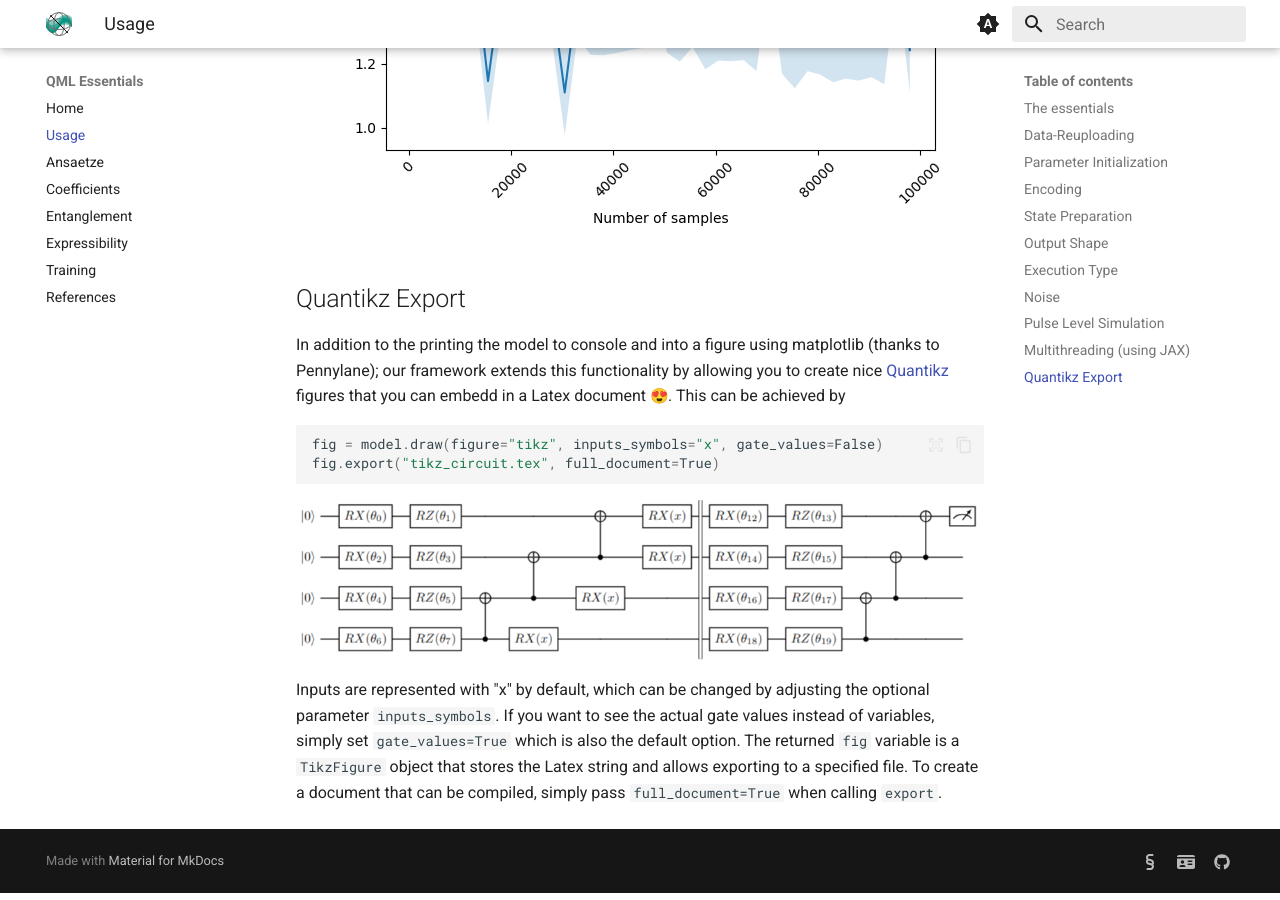
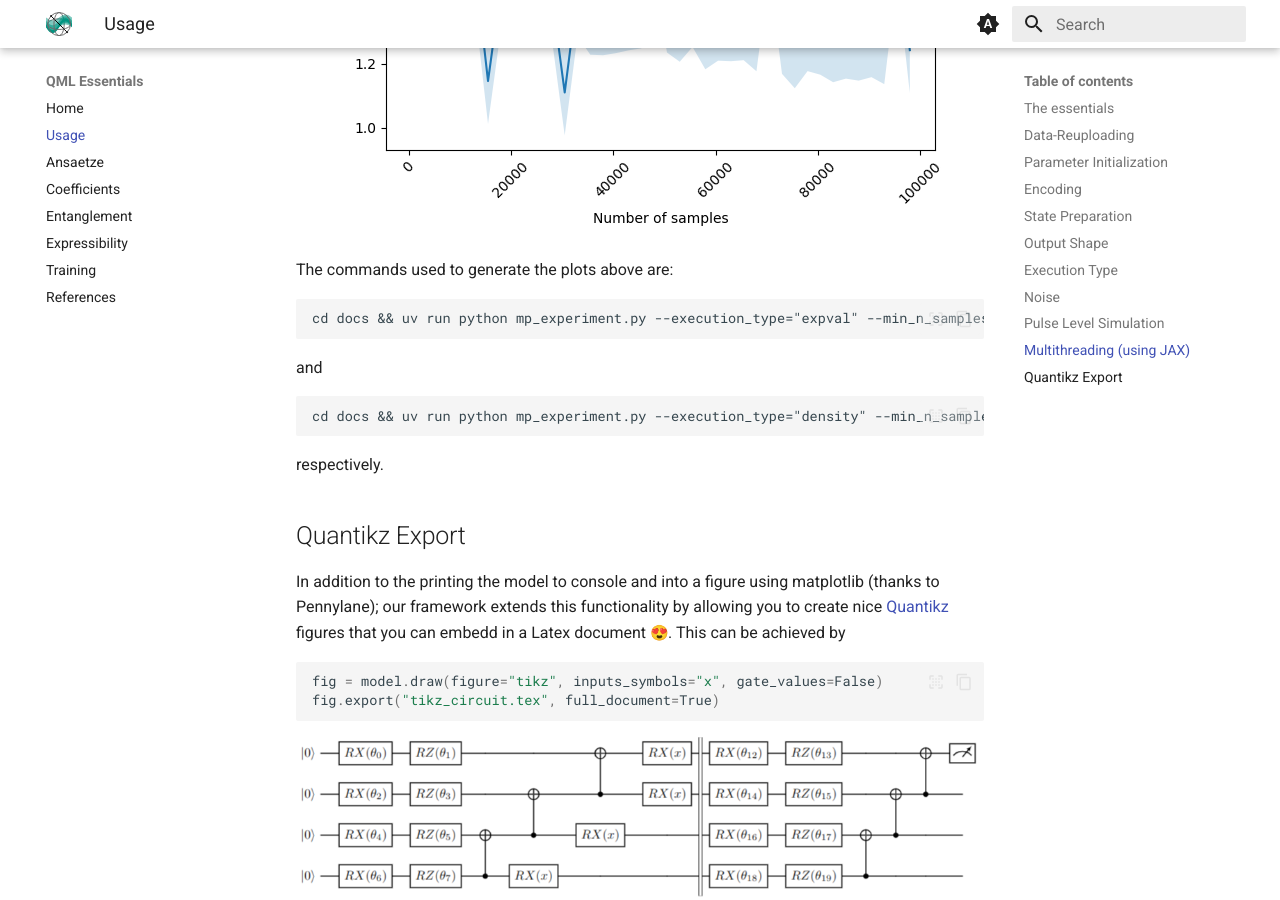
Before and after one commit to cirKITers/qml-essentials, an MkDocs documentation site: the page built from docs/usage.md, in a window 1280 px wide and 900 px high, scrolled down 9272 px. Built offline with MkDocs 1.6.1 and Material for MkDocs 9.7.7, drawn with Linux system fonts in a browser that asks for light colours; emoji names are drawn with the system emoji font.

Commit message:
added desc for commands
Signed-off-by: lc3267 <lc3267@kit.edu>

````diff
--- a/docs/usage.md
+++ b/docs/usage.md
@@ -305,6 +305,15 @@ While computing the expectation value is significantly easier, there can still b
 ![Multiprocessing Expval](figures/mp_result_expval_light.png#center#only-light)
 ![Multiprocessing Expval](figures/mp_result_expval_dark.png#center#only-dark)
 
+The commands used to generate the plots above are:
+```
+cd docs && uv run python mp_experiment.py --execution_type="expval" --min_n_samples="3000" --max_n_samples="60000" --n_samples="3000" --n_qubits="6" --n_layers="1"
+```
+and
+```
+cd docs && uv run python mp_experiment.py --execution_type="density" --min_n_samples="500" --max_n_samples="10000" --n_samples="500" --n_qubits="6" --n_layers="1"
+```
+respectively.
 
 ## Quantikz Export
 
````
